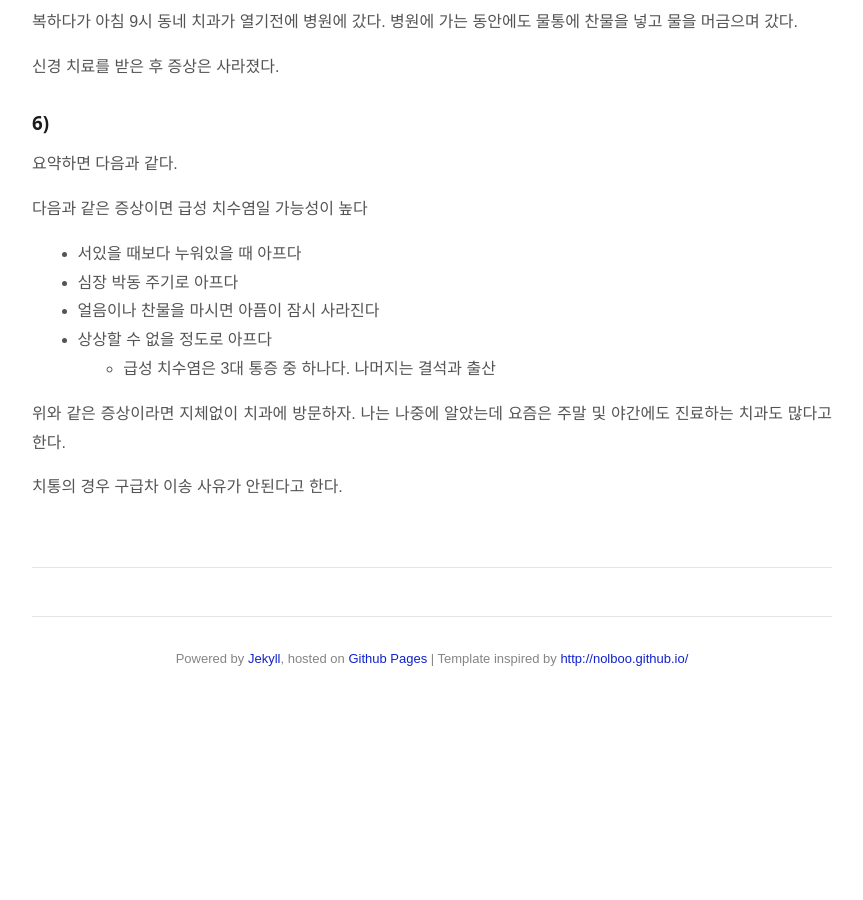
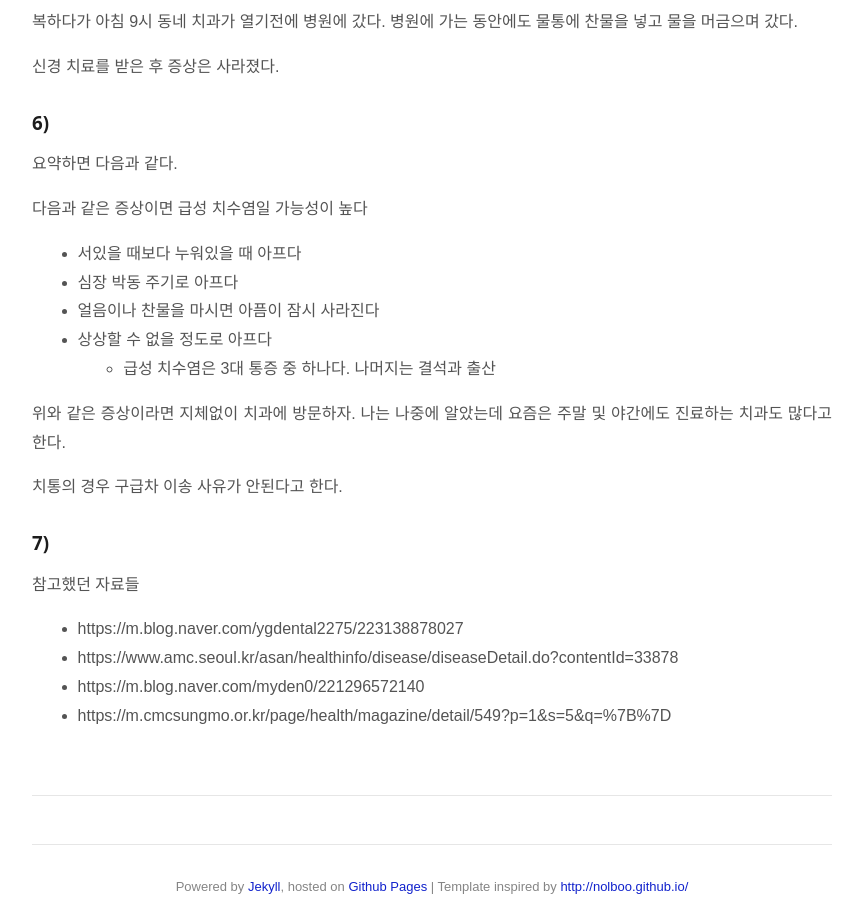
Before and after one commit to mysqlguru/mysqlguru.github.io, a Jekyll site: the page built from _posts/2023-03-31-pulpitis.md, in a window 1280 px wide and 900 px high, scrolled down 1638 px. Shown: the whole window, without its empty margins (208-1071 px from the left). Built offline with Jekyll 4.4.1, drawn with Linux system fonts in a browser that asks for light colours; before the commit the page ends 2310 px from its top, so only the background shows below that.

Commit message:
link 추가

```diff
--- a/_posts/2023-03-31-pulpitis.md
+++ b/_posts/2023-03-31-pulpitis.md
@@ -64,3 +64,12 @@ categories: "medical"
 위와 같은 증상이라면 지체없이 치과에 방문하자. 나는 나중에 알았는데 요즘은 주말 및 야간에도 진료하는 치과도 많다고 한다.
 
 치통의 경우 구급차 이송 사유가 안된다고 한다.
+
+### 7)
+
+참고했던 자료들
+
+- https://m.blog.naver.com/ygdental2275/223138878027
+- https://www.amc.seoul.kr/asan/healthinfo/disease/diseaseDetail.do?contentId=33878
+- https://m.blog.naver.com/myden0/221296572140
+- https://m.cmcsungmo.or.kr/page/health/magazine/detail/549?p=1&s=5&q=%7B%7D
```
